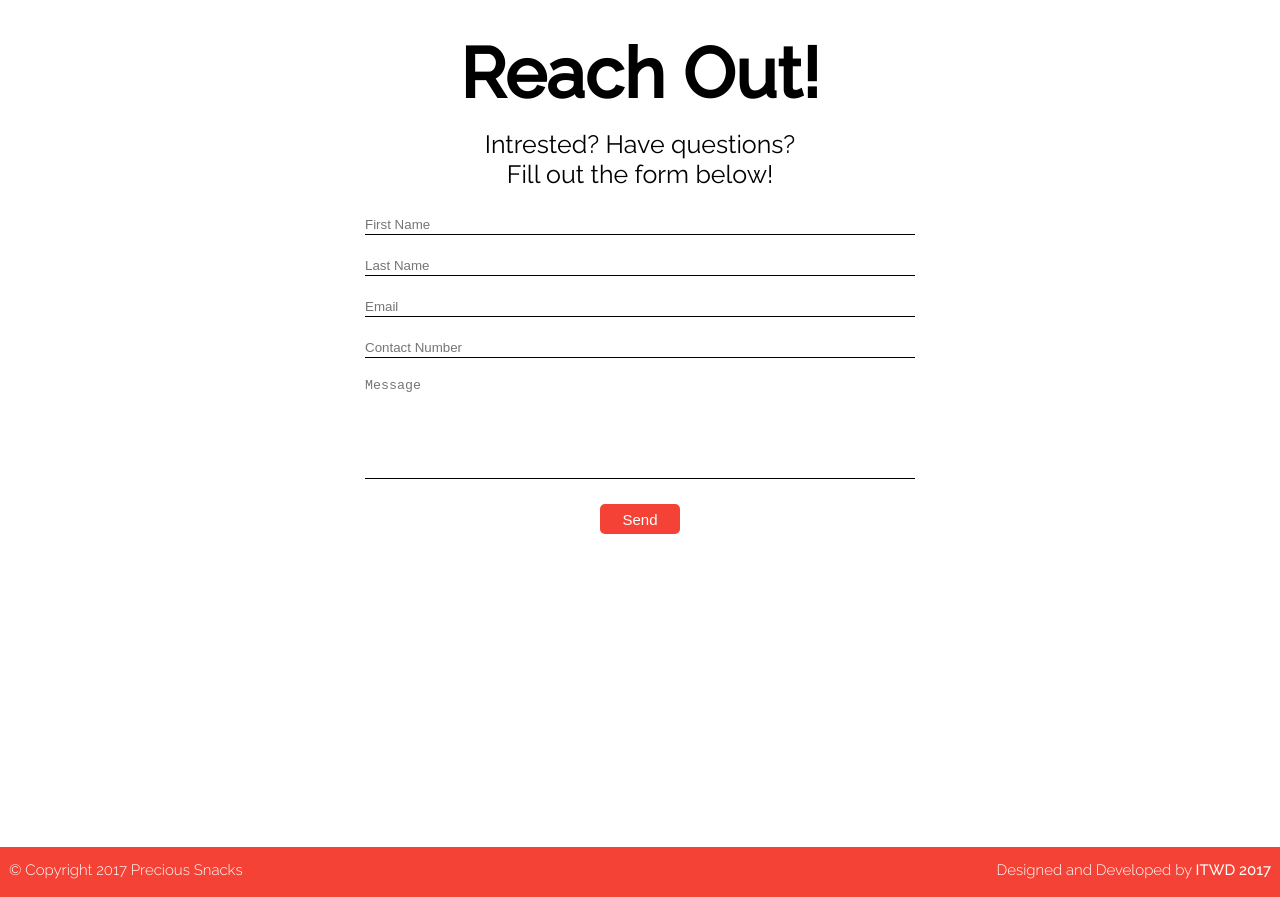
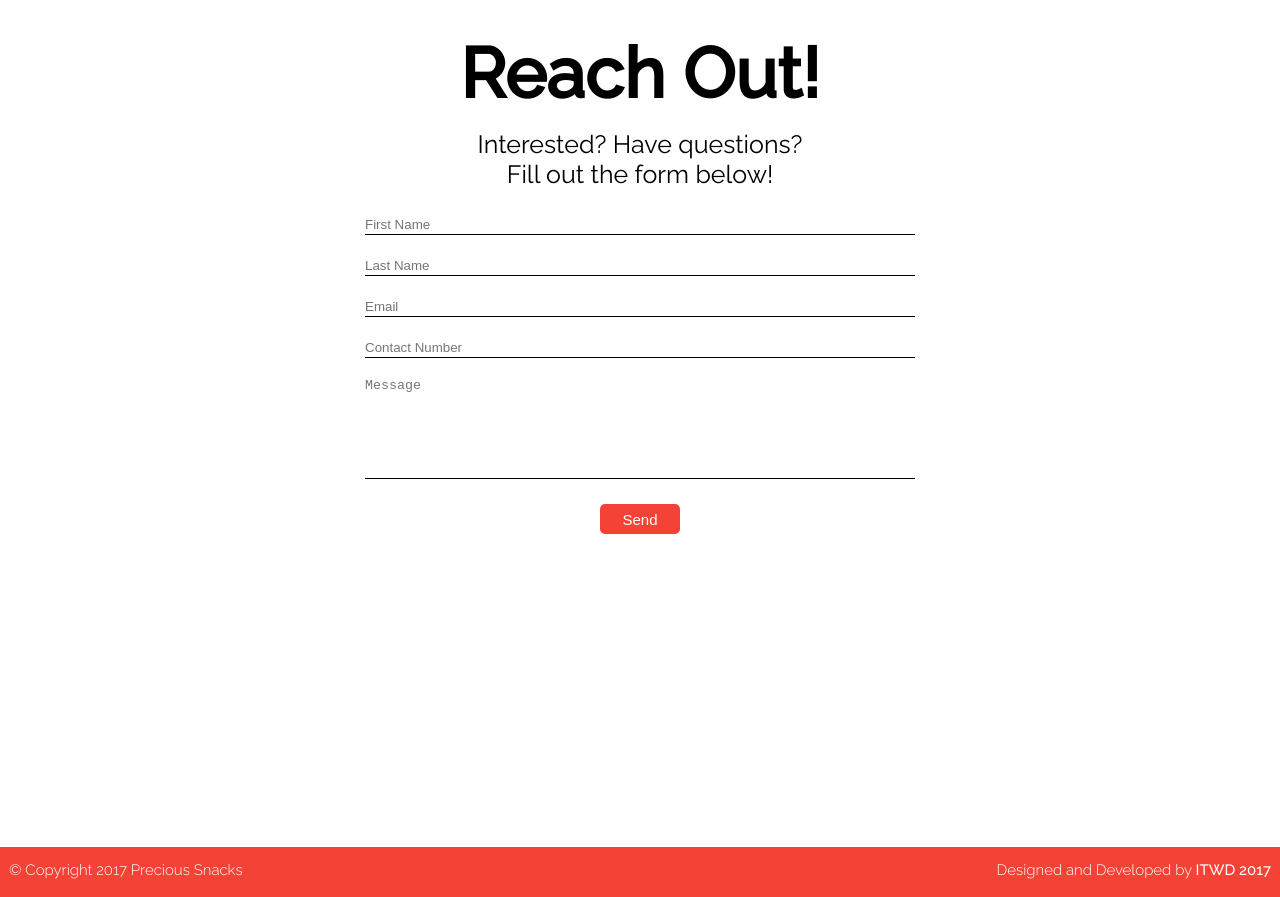
Before and after one commit to HackToHelpUTD/precious-snacks, a plain HTML site: page contact.html in a window 1280 px wide. Shown: the part 52-949 px from the top of the page. Drawn offline with Linux system fonts and the light colour scheme.

Commit message:
Fix spelling

```diff
--- a/contact.html
+++ b/contact.html
@@ -28,7 +28,7 @@
       <div class="intro">
         <h1 class="title">Reach Out!</h1>
         <div class="sub-title">
-          <p>Intrested? Have questions?</p>
+          <p>Interested? Have questions?</p>
           <p>Fill out the form below!</p>
         </div>
       </div>
```
